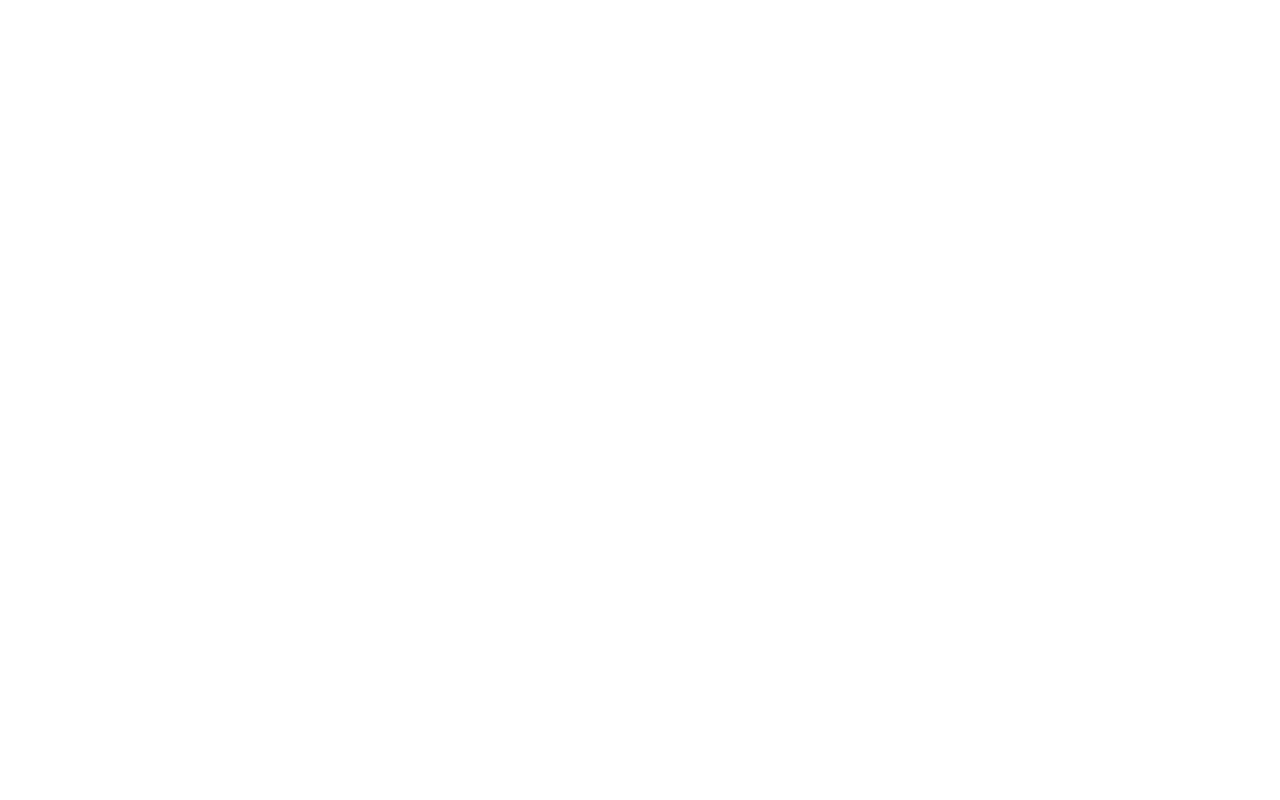
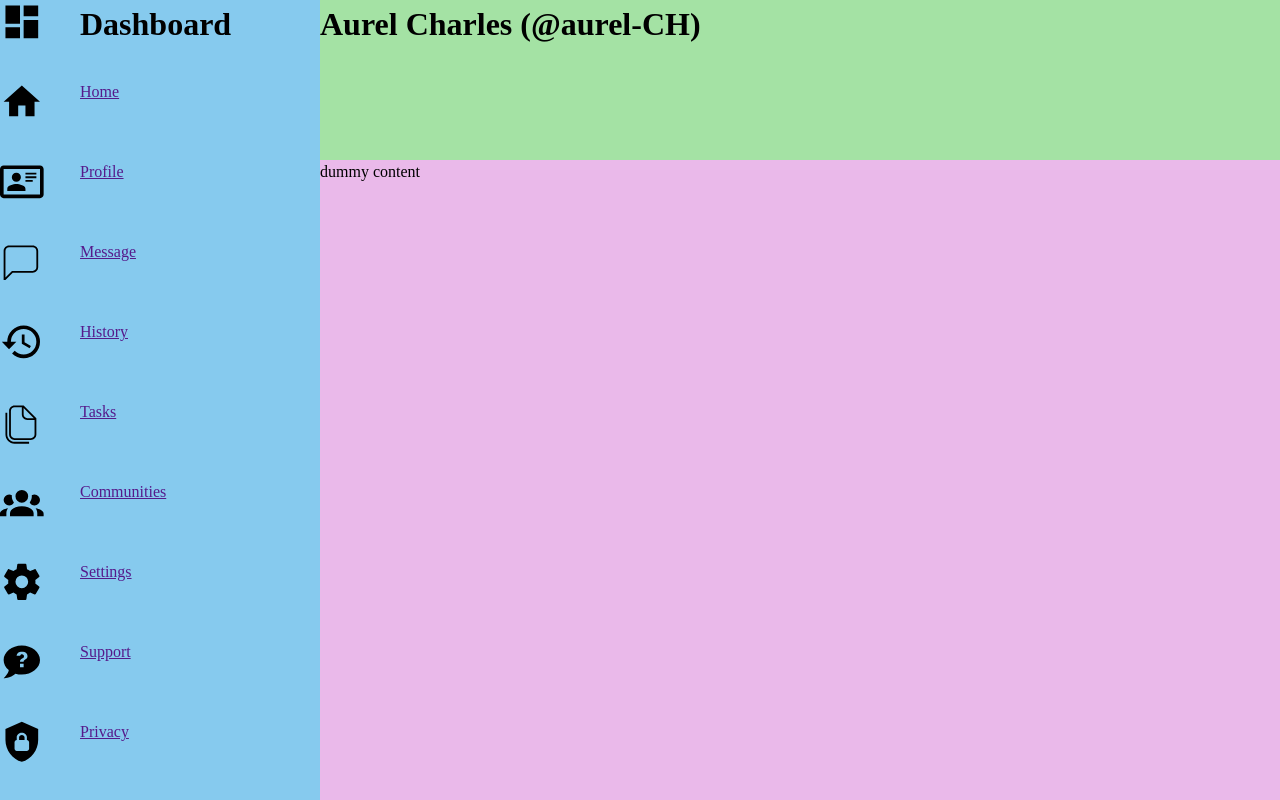
Before and after one commit to Aurel-Charles/admin-dashboard-TOP, a plain HTML site: page index.html in a window 1280 px wide. Drawn offline with Linux system fonts and the light colour scheme.

Commit message:
add svg to the sidebare

```diff
--- a/index.html
+++ b/index.html
@@ -7,8 +7,37 @@
     <link rel="stylesheet" href="style.css">
 </head>
 <body>
-    <div class="sidebar"></div>
-    <header></header>
-    <div class="content"></div>
+    <div class="container">
+        <div class="sidebar">
+            <svg xmlns="http://www.w3.org/2000/svg" viewBox="0 0 44 44"><title>view-dashboard</title><path d="M13,3V9H21V3M13,21H21V11H13M3,21H11V15H3M3,13H11V3H3V13Z" /></svg>
+            <h1 class="brand">Dashboard</h1>
+            <svg xmlns="http://www.w3.org/2000/svg" viewBox="0 0 44 44"><title>home</title><path d="M10,20V14H14V20H19V12H22L12,3L2,12H5V20H10Z" /></svg>
+            <a href="">Home</a>
+            <svg xmlns="http://www.w3.org/2000/svg" viewBox="0 0 44 44"><title>card-account-details-outline</title><path d="M22,3H2C0.91,3.04 0.04,3.91 0,5V19C0.04,20.09 0.91,20.96 2,21H22C23.09,20.96 23.96,20.09 24,19V5C23.96,3.91 23.09,3.04 22,3M22,19H2V5H22V19M14,17V15.75C14,14.09 10.66,13.25 9,13.25C7.34,13.25 4,14.09 4,15.75V17H14M9,7A2.5,2.5 0 0,0 6.5,9.5A2.5,2.5 0 0,0 9,12A2.5,2.5 0 0,0 11.5,9.5A2.5,2.5 0 0,0 9,7M14,7V8H20V7H14M14,9V10H20V9H14M14,11V12H18V11H14" /></svg>
+            <a href="">Profile</a>
+            <svg xmlns="http://www.w3.org/2000/svg" viewBox="0 0 44 44"><title>message</title><path d="M3,20.59L6.59,17H18C19.1,17 20,16.1 20,15V6C20,4.9 19.1,4 18,4H5C3.9,4 3,4.9 3,6V20.59M3,22H2V6C2,4.34 3.34,3 5,3H18C19.66,3 21,4.34 21,6V15C21,16.66 19.66,18 18,18H7L3,22Z" /></svg>
+            <a href="">Message</a>
+            <svg xmlns="http://www.w3.org/2000/svg" viewBox="0 0 44 44"><title>history</title><path d="M13.5,8H12V13L16.28,15.54L17,14.33L13.5,12.25V8M13,3A9,9 0 0,0 4,12H1L4.96,16.03L9,12H6A7,7 0 0,1 13,5A7,7 0 0,1 20,12A7,7 0 0,1 13,19C11.07,19 9.32,18.21 8.06,16.94L6.64,18.36C8.27,20 10.5,21 13,21A9,9 0 0,0 22,12A9,9 0 0,0 13,3" /></svg>
+            <a href="">History</a>
+            <svg xmlns="http://www.w3.org/2000/svg" viewBox="0 0 44 44"><title>file-multiple</title><path d="M15,11C13.34,11 12,9.66 12,8V4H8C6.9,4 6,4.9 6,6V19C6,20.1 6.9,21 8,21H17C18.1,21 19,20.1 19,19V11H15M13,8C13,9.1 13.9,10 15,10H18.59L13,4.41V8M8,3H13L20,10V19C20,20.66 18.66,22 17,22H8C6.34,22 5,20.66 5,19V6C5,4.34 6.34,3 8,3M8,24C5.24,24 3,21.76 3,19V7H4V19C4,21.21 5.79,23 8,23H16V24H8Z" /></svg>
+            <a href="">Tasks</a>
+            <svg xmlns="http://www.w3.org/2000/svg" viewBox="0 0 44 44"><title>account-group</title><path d="M12,5.5A3.5,3.5 0 0,1 15.5,9A3.5,3.5 0 0,1 12,12.5A3.5,3.5 0 0,1 8.5,9A3.5,3.5 0 0,1 12,5.5M5,8C5.56,8 6.08,8.15 6.53,8.42C6.38,9.85 6.8,11.27 7.66,12.38C7.16,13.34 6.16,14 5,14A3,3 0 0,1 2,11A3,3 0 0,1 5,8M19,8A3,3 0 0,1 22,11A3,3 0 0,1 19,14C17.84,14 16.84,13.34 16.34,12.38C17.2,11.27 17.62,9.85 17.47,8.42C17.92,8.15 18.44,8 19,8M5.5,18.25C5.5,16.18 8.41,14.5 12,14.5C15.59,14.5 18.5,16.18 18.5,18.25V20H5.5V18.25M0,20V18.5C0,17.11 1.89,15.94 4.45,15.6C3.86,16.28 3.5,17.22 3.5,18.25V20H0M24,20H20.5V18.25C20.5,17.22 20.14,16.28 19.55,15.6C22.11,15.94 24,17.11 24,18.5V20Z" /></svg>
+            <a href="">Communities</a>
+            <svg xmlns="http://www.w3.org/2000/svg" viewBox="0 0 44 44"><title>cog</title><path d="M12,15.5A3.5,3.5 0 0,1 8.5,12A3.5,3.5 0 0,1 12,8.5A3.5,3.5 0 0,1 15.5,12A3.5,3.5 0 0,1 12,15.5M19.43,12.97C19.47,12.65 19.5,12.33 19.5,12C19.5,11.67 19.47,11.34 19.43,11L21.54,9.37C21.73,9.22 21.78,8.95 21.66,8.73L19.66,5.27C19.54,5.05 19.27,4.96 19.05,5.05L16.56,6.05C16.04,5.66 15.5,5.32 14.87,5.07L14.5,2.42C14.46,2.18 14.25,2 14,2H10C9.75,2 9.54,2.18 9.5,2.42L9.13,5.07C8.5,5.32 7.96,5.66 7.44,6.05L4.95,5.05C4.73,4.96 4.46,5.05 4.34,5.27L2.34,8.73C2.21,8.95 2.27,9.22 2.46,9.37L4.57,11C4.53,11.34 4.5,11.67 4.5,12C4.5,12.33 4.53,12.65 4.57,12.97L2.46,14.63C2.27,14.78 2.21,15.05 2.34,15.27L4.34,18.73C4.46,18.95 4.73,19.03 4.95,18.95L7.44,17.94C7.96,18.34 8.5,18.68 9.13,18.93L9.5,21.58C9.54,21.82 9.75,22 10,22H14C14.25,22 14.46,21.82 14.5,21.58L14.87,18.93C15.5,18.67 16.04,18.34 16.56,17.94L19.05,18.95C19.27,19.03 19.54,18.95 19.66,18.73L21.66,15.27C21.78,15.05 21.73,14.78 21.54,14.63L19.43,12.97Z" /></svg>
+            <a href="">Settings</a>
+            <svg xmlns="http://www.w3.org/2000/svg" viewBox="0 0 44 44"><title>chat-question</title><path d="M12 3C6.5 3 2 6.6 2 11C2 13.1 3 15.1 4.8 16.5C4.8 17.1 4.4 18.7 2 21C2 21 5.5 21 8.5 18.5C9.6 18.8 10.8 19 12 19C17.5 19 22 15.4 22 11S17.5 3 12 3M13 15H11V13H13V15M14.8 10C14.5 10.4 14.1 10.6 13.7 10.8C13.4 11 13.3 11.1 13.2 11.3C13 11.5 13 11.7 13 12H11C11 11.5 11.1 11.2 11.3 10.9C11.5 10.7 11.9 10.4 12.4 10.1C12.7 10 12.9 9.8 13 9.6C13.1 9.4 13.2 9.1 13.2 8.9C13.2 8.6 13.1 8.4 12.9 8.2C12.7 8 12.4 7.9 12.1 7.9C11.8 7.9 11.6 8 11.4 8.1C11.2 8.2 11.1 8.4 11.1 8.7H9.1C9.2 8 9.5 7.4 10 7C10.5 6.6 11.2 6.5 12.1 6.5C13 6.5 13.8 6.7 14.3 7.1C14.8 7.5 15.1 8.1 15.1 8.8C15.2 9.2 15.1 9.6 14.8 10Z" /></svg>
+            <a href="">Support</a>
+            <svg xmlns="http://www.w3.org/2000/svg" viewBox="0 0 44 44"><title>shield-lock</title><path d="M12,1L3,5V11C3,16.55 6.84,21.74 12,23C17.16,21.74 21,16.55 21,11V5L12,1M12,7C13.4,7 14.8,8.1 14.8,9.5V11C15.4,11 16,11.6 16,12.3V15.8C16,16.4 15.4,17 14.7,17H9.2C8.6,17 8,16.4 8,15.7V12.2C8,11.6 8.6,11 9.2,11V9.5C9.2,8.1 10.6,7 12,7M12,8.2C11.2,8.2 10.5,8.7 10.5,9.5V11H13.5V9.5C13.5,8.7 12.8,8.2 12,8.2Z" /></svg>
+            <a href="">Privacy</a>
+
+        </div>
+
+        <header>
+            <h1>Aurel Charles (@aurel-CH)</h1>
+        </header>
+        <div class="content">
+            <p>dummy content</p>
+        </div>
+    </div>
 </body>
 </html>
--- a/style.css
+++ b/style.css
@@ -54,3 +54,33 @@ h1, h2, h3, h4, h5, h6 {
 }
 
 /* -------------------------------------------------------------------------------------------- */
+
+
+.container{
+    display: grid;
+    grid-template-columns: 1fr minmax(300px, 3fr);
+    grid-template-rows: 20vh 80vh   ;
+}
+
+.sidebar{
+    background-color: rgb(134, 202, 238);
+    grid-column: 1 / 2;
+    grid-row: 1 / 3;
+
+    display: grid;
+    grid-template-columns: 1fr 3fr;
+    grid-template-rows: repeat(10 , 1fr);
+}
+
+header{
+    background-color: rgb(164, 226, 164);
+    grid-column: 2 / 3;
+    grid-row: 1 / 2;
+}
+
+
+.content{
+    background-color: rgb(234, 185, 234);
+    grid-column: 2/ 3;
+    grid-row: 2 / 3 ;
+}
```
